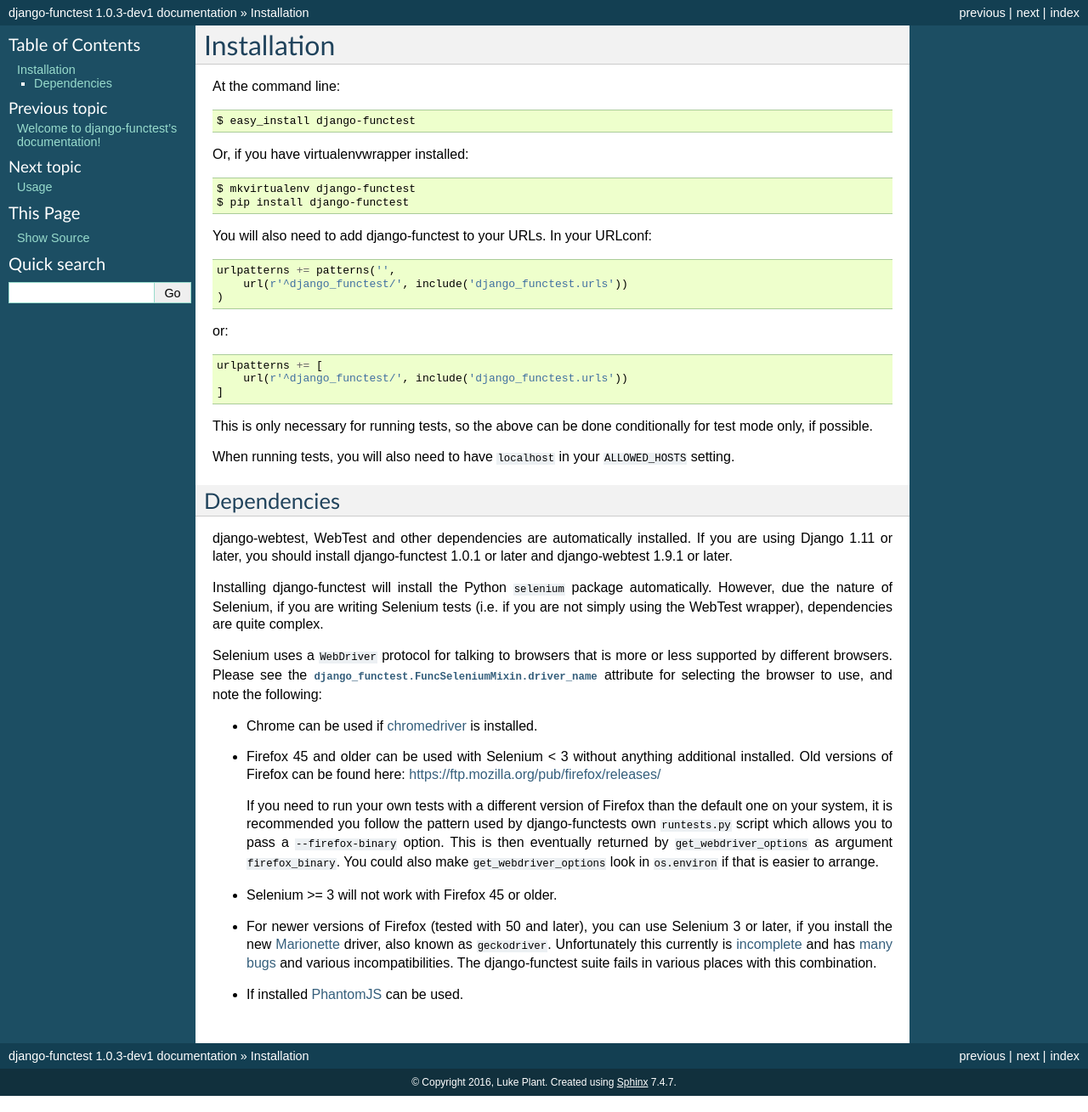
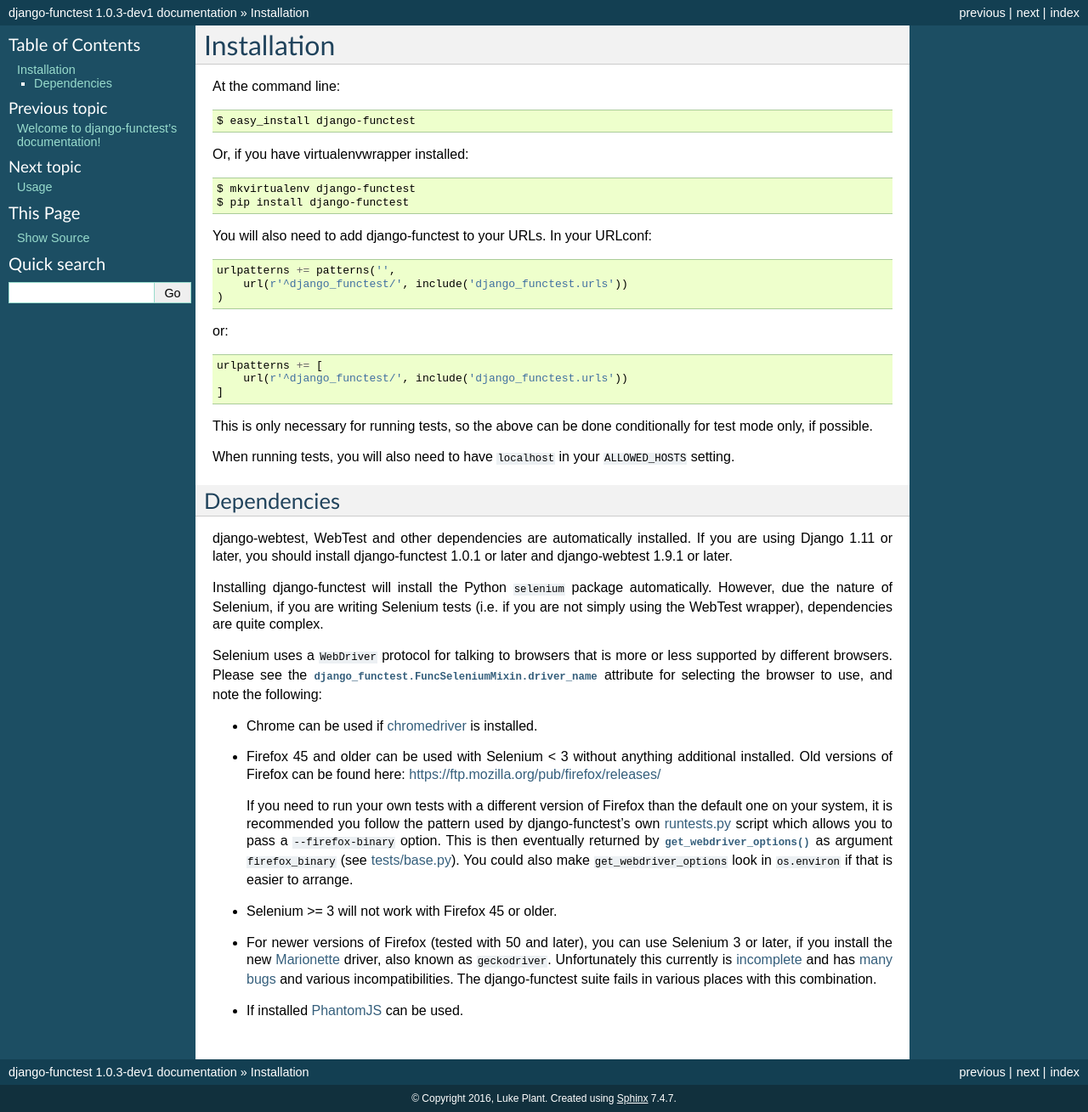
Before and after one commit to django-functest/django-functest, a Sphinx documentation site: the page built from docs/installation.rst, in a window 1280 px wide. Shown: the whole page at 85% size. Built offline with Sphinx 7.4.7, drawn with Linux system fonts in a browser that asks for light colours.

Commit message:
Better docs for how to run with custom firefox versions

```diff
--- a/docs/installation.rst
+++ b/docs/installation.rst
@@ -56,10 +56,15 @@
 
   If you need to run your own tests with a different version of Firefox than the
   default one on your system, it is recommended you follow the pattern used by
-  django-functests own ``runtests.py`` script which allows you to pass a
-  ``--firefox-binary`` option. This is then eventually returned by
-  ``get_webdriver_options`` as argument ``firefox_binary``. You could also make
-  ``get_webdriver_options`` look in ``os.environ`` if that is easier to arrange.
+  django-functest's own `runtests.py
+  <https://github.com/django-functest/django-functest/blob/master/runtests.py>`_
+  script which allows you to pass a ``--firefox-binary`` option. This is then
+  eventually returned by
+  :meth:`~django_functest.FuncSeleniumMixin.get_webdriver_options` as argument
+  ``firefox_binary`` (see `tests/base.py
+  <https://github.com/django-functest/django-functest/blob/master/django_functest/tests/base.py>`_).
+  You could also make ``get_webdriver_options`` look in ``os.environ`` if that
+  is easier to arrange.
 
 * Selenium >= 3 will not work with Firefox 45 or older.
 
```
